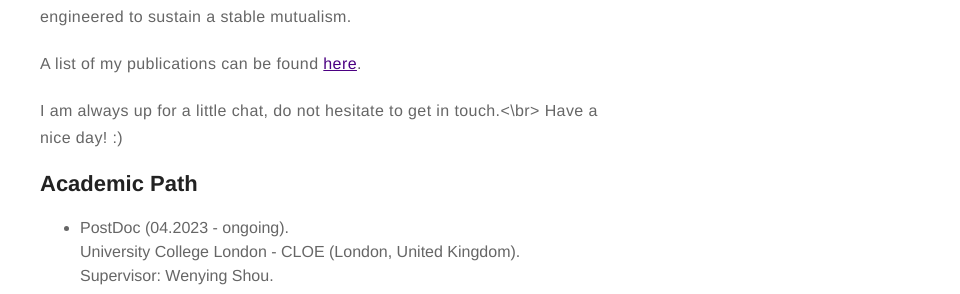
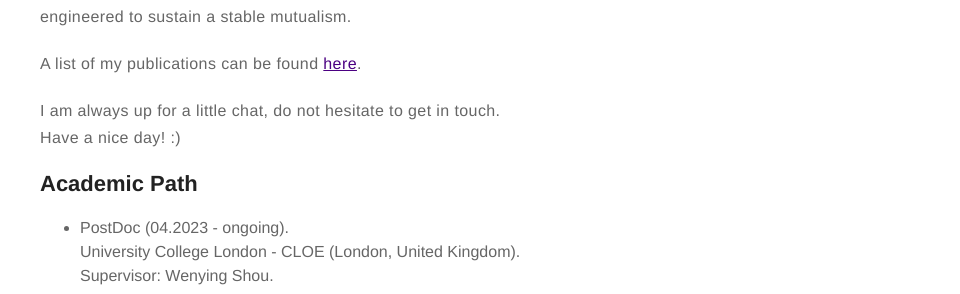
Before and after one commit to romanzapien/romanzapien.github.io, a Jekyll site: the page built from about.md, in a window 1280 px wide. Shown: the part 869-1163 px from the top of the page, without its empty margins (320-1280 px from the left). Built offline with Jekyll 4.4.1, drawn with Linux system fonts in a browser that asks for light colours.

```diff
--- a/about.md
+++ b/about.md
@@ -14,8 +14,7 @@ layout: page
 
 <p>A list of my publications can be found <a href="https://scholar.google.com/citations?user=TyfoFisAAAAJ&hl=en">here</a>.</p>
 
-<p>I am always up for a little chat, do not hesitate to get in touch.<\br>
-Have a nice day! :)</p>
+<p>I am always up for a little chat, do not hesitate to get in touch.<br>Have a nice day! :)</p>
 
 <h2>Academic Path</h2>
 
```
